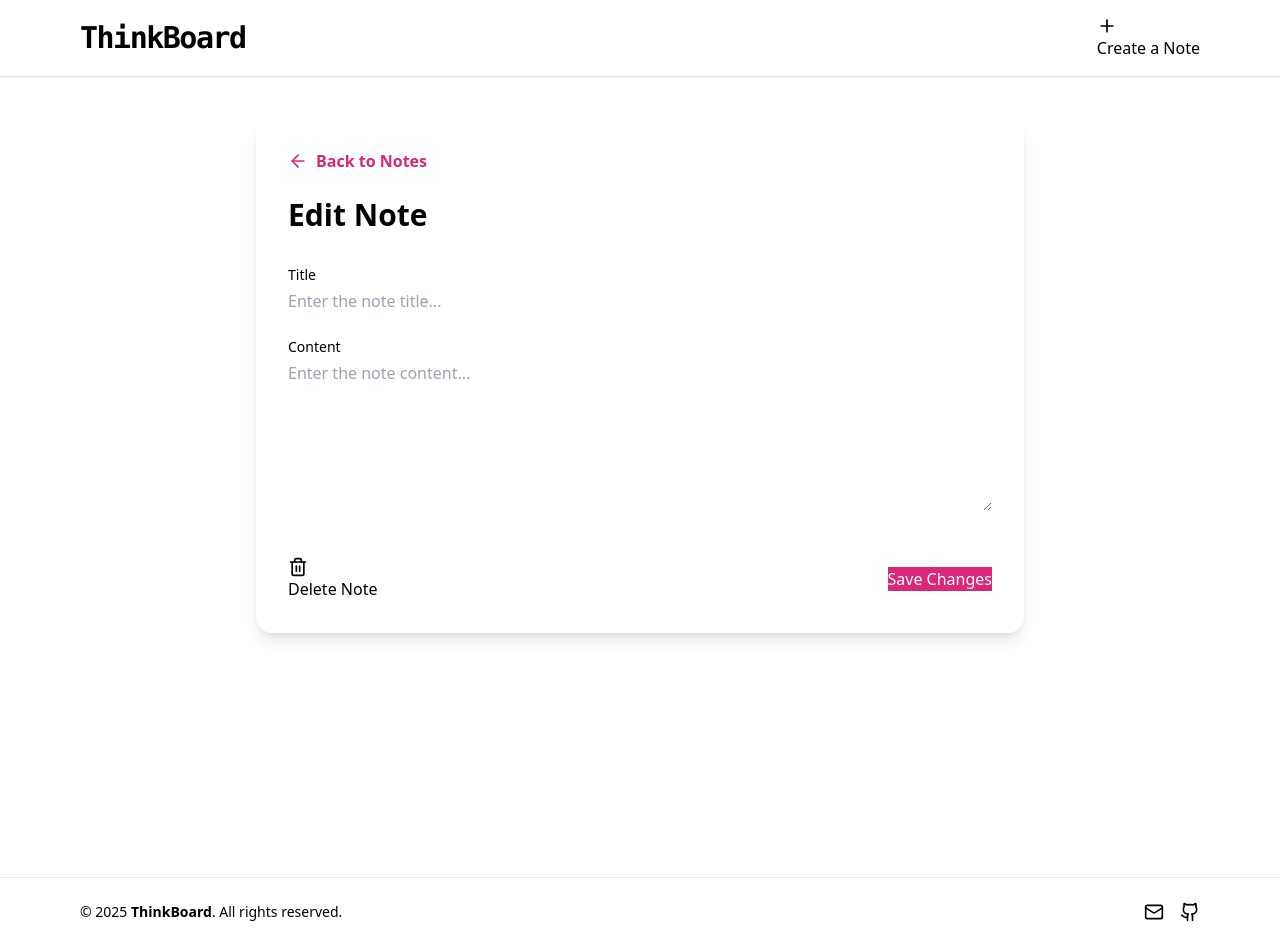
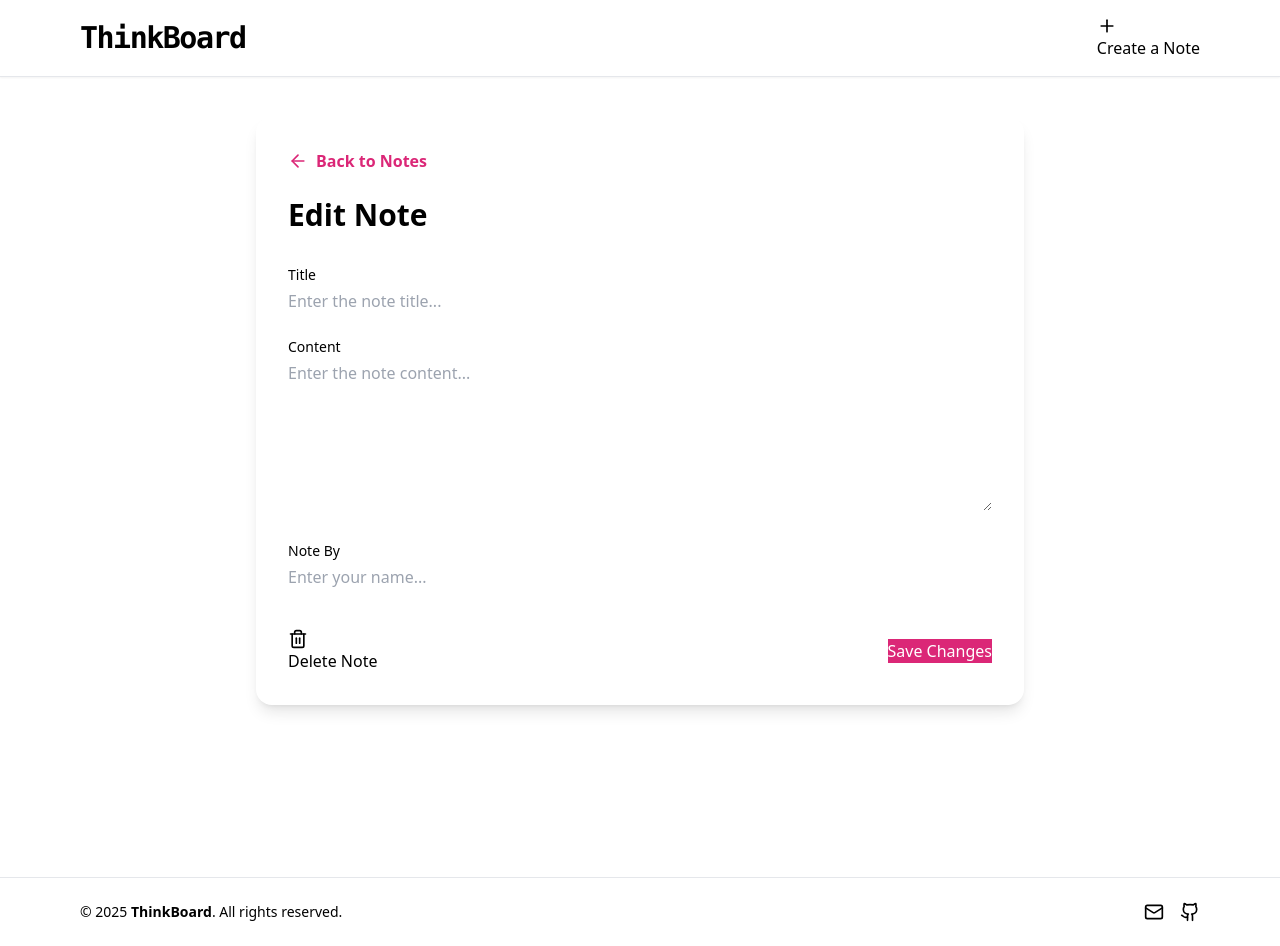
Before and after one commit to SatinderSinghSall/Satinder-ThinkBoard, a React (Vite) app: page /detail-note/1 in a window 1280 px wide. Built offline with nearby package versions, Linux system fonts and the light colour scheme; no server answers.

Commit message:
Feature: Added a feature author name.

```diff
--- a/src/pages/CreatePage.jsx
+++ b/src/pages/CreatePage.jsx
@@ -8,13 +8,14 @@
 const CreatePage = () => {
   const [title, setTitle] = useState("");
   const [content, setContent] = useState("");
+  const [noteBy, setNoteBy] = useState("");
   const [loading, setLoading] = useState(false);
   const navigate = useNavigate();
 
   const handleSubmit = async (e) => {
     e.preventDefault();
 
-    if (!title.trim() || !content.trim()) {
+    if (!title.trim() || !content.trim() || !noteBy.trim()) {
       toast.error("Enter all the fields.");
       return;
     }
@@ -24,6 +25,7 @@
       const request = await api.post("/notes", {
         title,
         content,
+        noteBy,
       });
       toast.success("Note created successfully!");
       navigate("/");
@@ -81,6 +83,17 @@
             ></textarea>
           </div>
 
+          <div>
+            <label className="label mb-1 text-base font-medium text-base-content">
+              Note By
+            </label>
+            <input
+              placeholder="Enter your name..."
+              className="input input-bordered w-full"
+              onChange={(e) => setNoteBy(e.target.value)}
+            />
+          </div>
+
           <div className="flex justify-end">
             <button
               type="submit"
--- a/src/pages/NoteDetailPage.jsx
+++ b/src/pages/NoteDetailPage.jsx
@@ -49,6 +49,7 @@
   const handleSave = async () => {
     const trimmedTitle = note.title?.trim();
     const trimmedContent = note.content?.trim();
+    const trimmedNoteBy = note.noteBy?.trim();
 
     if (!trimmedTitle || !trimmedContent) {
       toast.error("Please enter a title and content.");
@@ -60,6 +61,7 @@
       await api.put(`/notes/${id}`, {
         title: trimmedTitle,
         content: trimmedContent,
+        noteBy: trimmedNoteBy,
       });
       toast.success("Note updated successfully!");
       navigate("/");
@@ -121,6 +123,19 @@
               value={note.content}
               disabled={saving}
               onChange={handleChange("content")}
+            />
+          </div>
+
+          <div>
+            <label className="block text-sm font-medium text-base-content mb-1">
+              Note By
+            </label>
+            <input
+              className="input input-bordered w-full focus:ring-2 focus:ring-pink-500 transition"
+              placeholder="Enter your name..."
+              value={note.noteBy}
+              disabled={saving}
+              onChange={handleChange("noteBy")}
             />
           </div>
 
```
